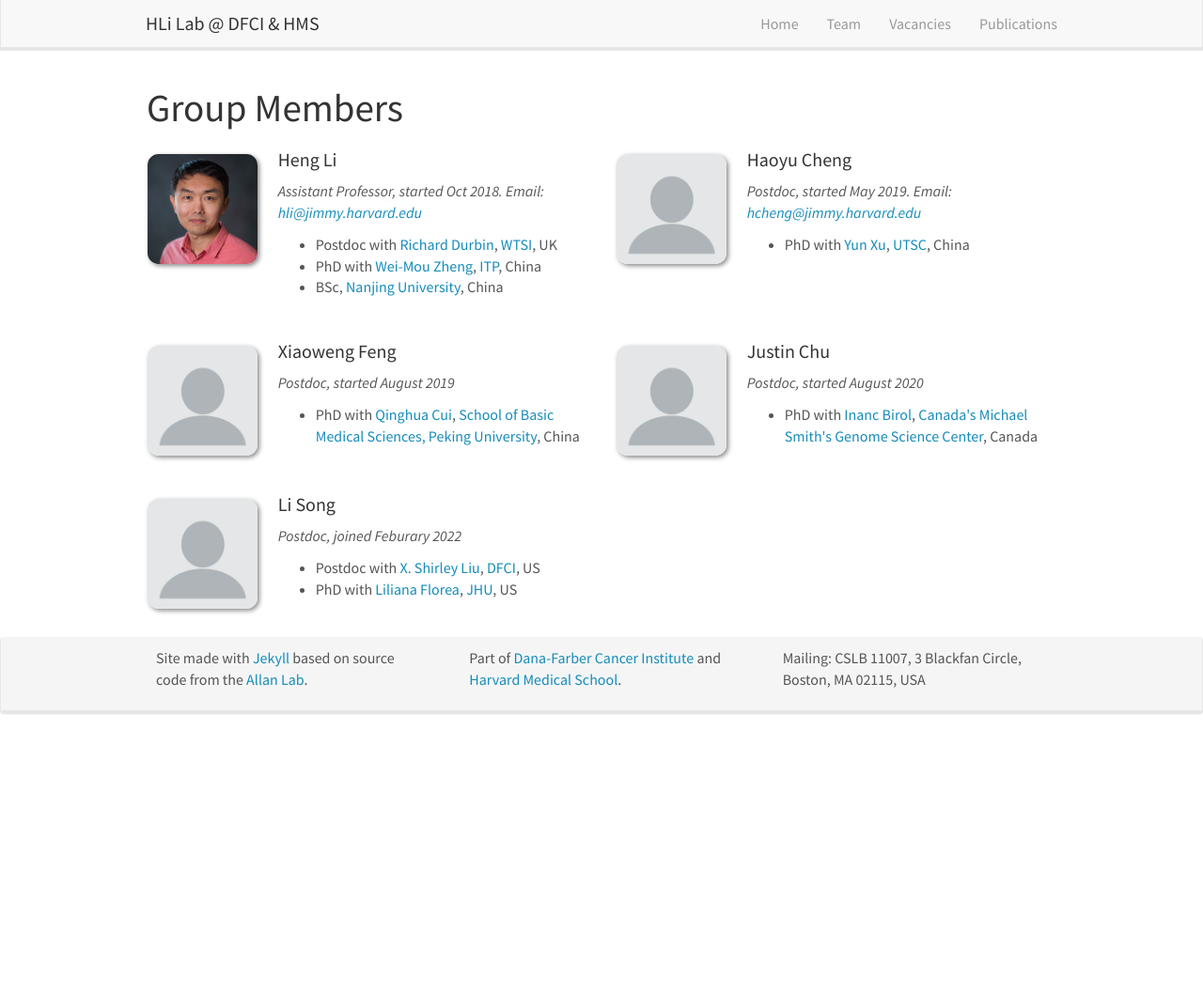
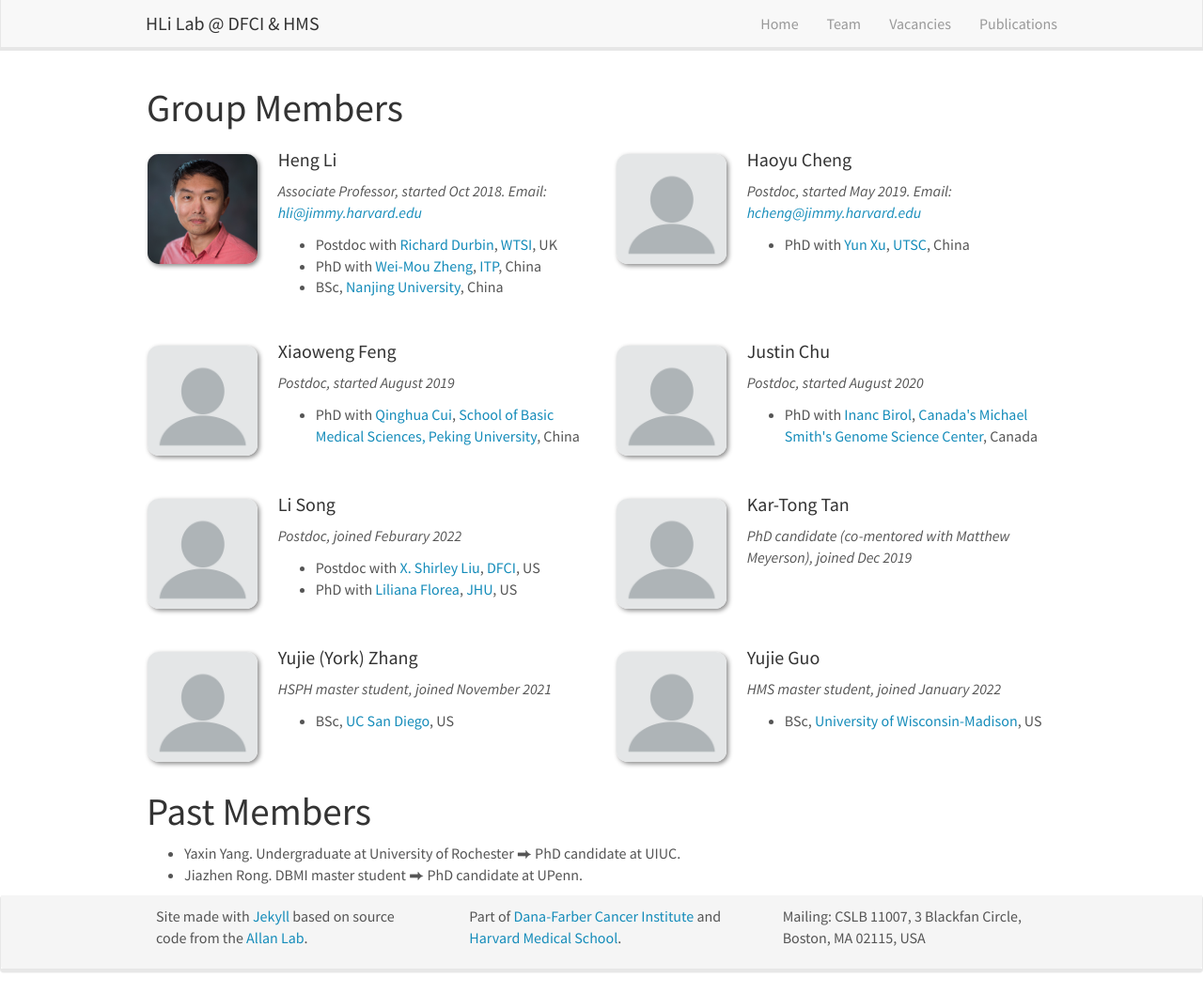
Before and after one commit to hlilab/hlilab.github.io, a Jekyll site: the page built from _pages/team.md, in a window 1280 px wide and 1057 px high. Shown: the whole window at 94% size. Built offline with Jekyll 4.4.1, drawn with Linux system fonts in a browser that asks for light colours; nearby versions of some CDN libraries.

Commit message:
updated lab members

```diff
--- a/_data/team_members.yml
+++ b/_data/team_members.yml
@@ -1,7 +1,7 @@
 - name: Heng Li
   photo: hli.jpg
   info: |
-    Assistant Professor, started Oct 2018.
+    Associate Professor, started Oct 2018.
     Email: <a href="mailto:hli@jimmy.harvard.edu">hli@jimmy.harvard.edu</a>
   number_educ: 3
   education1: Postdoc with <a href="https://www.gen.cam.ac.uk/research-groups/durbin">Richard Durbin</a>, <a href="https://www.sanger.ac.uk">WTSI</a>, UK
@@ -34,3 +34,20 @@
   number_educ: 2
   education1: Postdoc with <a href="https://liulab-dfci.github.io/">X. Shirley Liu</a>, <a href="https://www.dana-farber.org/">DFCI</a>, US
   education2: PhD with <a href="http://florealab.org/">Liliana Florea</a>, <a href="https://www.jhu.edu/">JHU</a>, US
+
+- name: Kar-Tong Tan
+  photo: default.png
+  info: PhD candidate (co-mentored with Matthew Meyerson), joined Dec 2019
+  number_educ: 0
+
+- name: Yujie (York) Zhang
+  photo: default.png
+  info: HSPH master student, joined November 2021
+  number_educ: 1
+  education1: BSc, <a href="https://ucsd.edu/">UC San Diego</a>, US
+
+- name: Yujie Guo
+  photo: default.png
+  info: HMS master student, joined January 2022
+  number_educ: 1
+  education1: BSc, <a href="https://www.wisc.edu/">University of Wisconsin-Madison</a>, US
--- a/_pages/team.md
+++ b/_pages/team.md
@@ -69,3 +69,8 @@ permalink: /team/
 {% if even_odd == 1 %}
 </div>
 {% endif %}
+
+# Past Members
+
+* Yaxin Yang. Undergraduate at University of Rochester &#11157; PhD candidate at UIUC.
+* Jiazhen Rong. DBMI master student &#11157; PhD candidate at UPenn.
```
